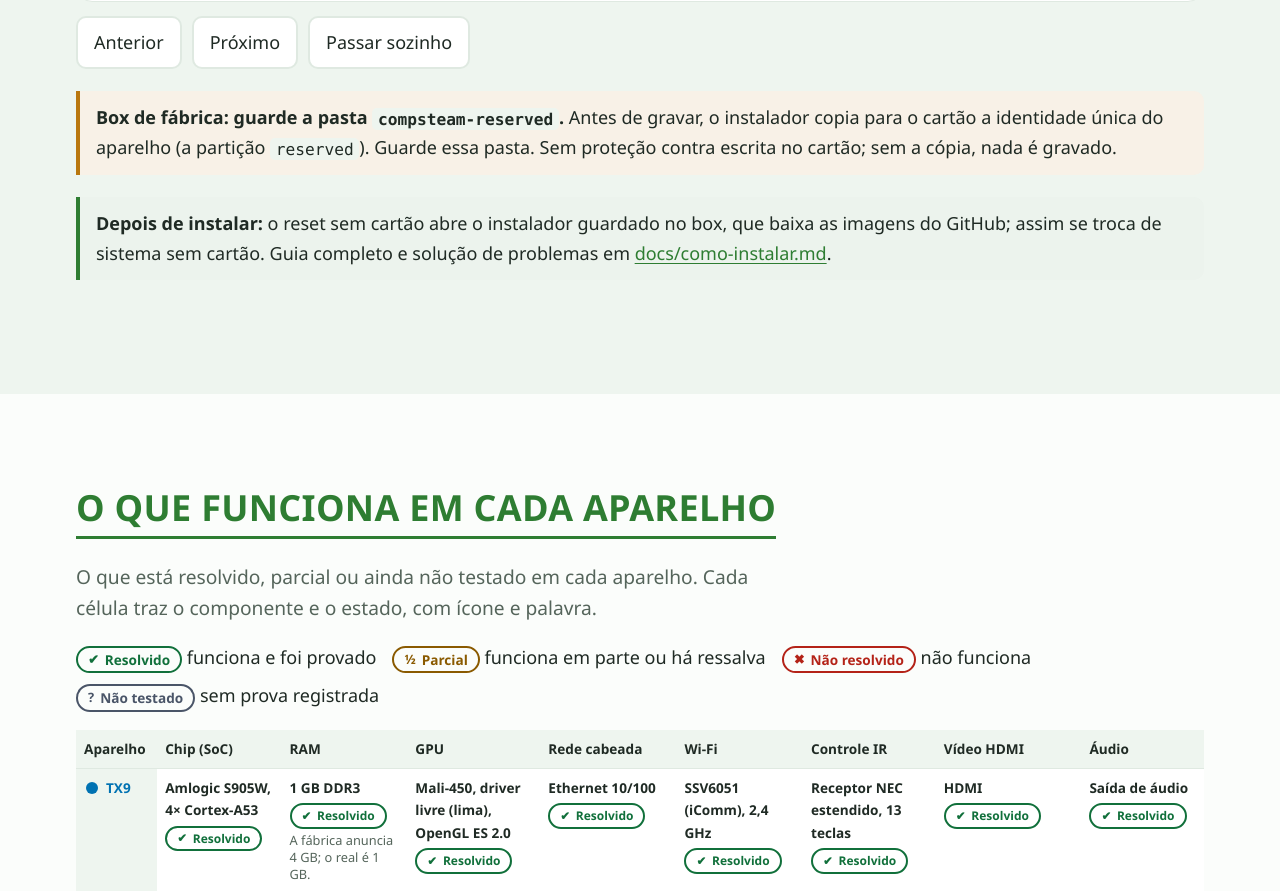
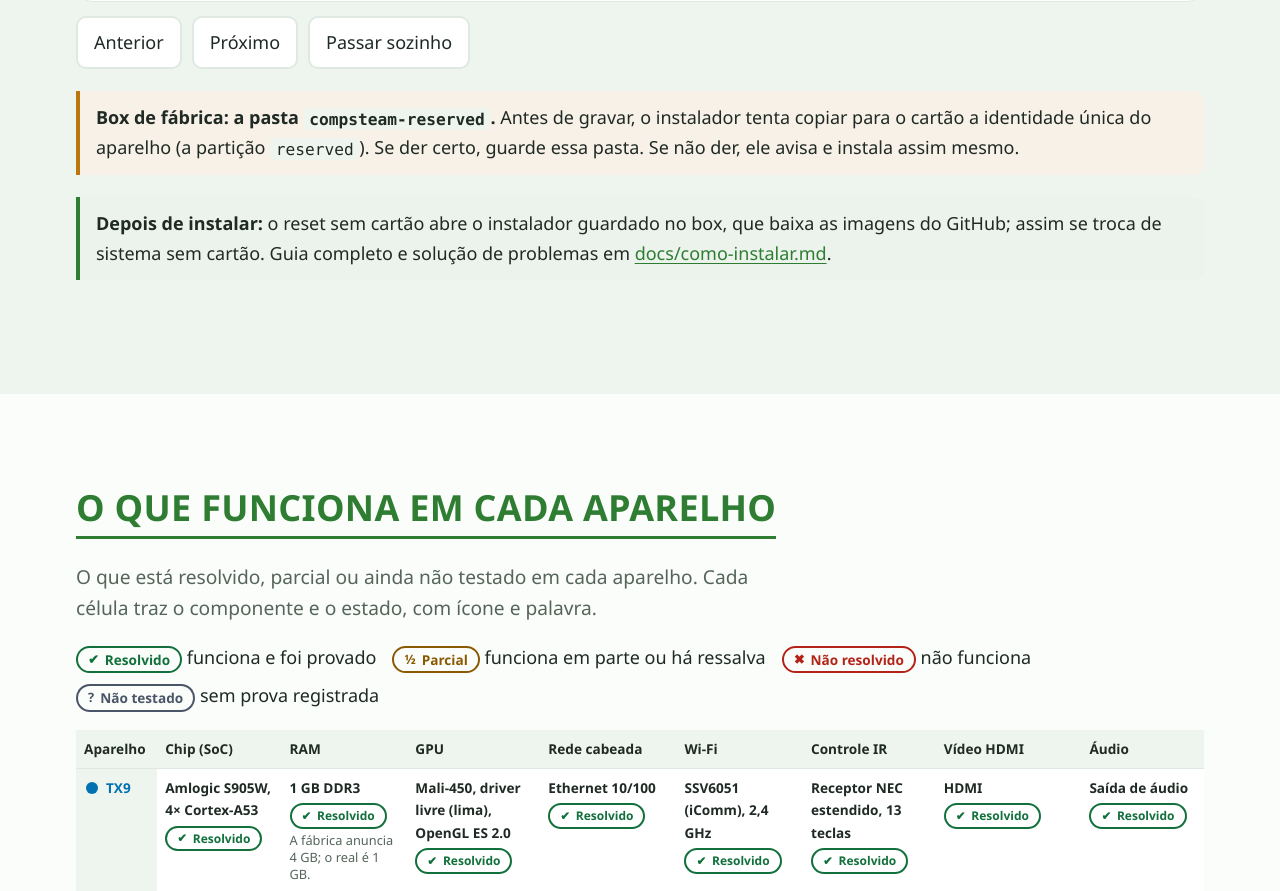
Before and after one commit to rbeninca/tvbox, a plain HTML site: page index.html in a window 1280 px wide. Shown: the part 10115-11006 px from the top of the page. Drawn offline with Linux system fonts and the light colour scheme.

Commit message:
Box de fábrica: a cópia da reserved é tentativa; sem ela o instalador avisa e instala

```diff
--- a/index.html
+++ b/index.html
@@ -298,7 +298,7 @@
 <div class="figs dois"><figure class="shot"><img src="imgs/compsteam/instalador-fim.png" width="1280" height="720" loading="lazy" alt="Tela do instalador com tudo gravado e conferido, reiniciando no sistema novo"><figcaption>Fim da instalação.</figcaption></figure><figure class="shot"><img src="imgs/compsteam/educacao-area-de-trabalho.png" width="1280" height="720" loading="lazy" alt="Primeira tela do sistema novo: a área de trabalho do CompSTEAM Educação"><figcaption>O sistema novo (Educação).</figcaption></figure></div></li>
 </ol>
 <div class="ctl" id="ctl-passos"><button type="button" id="p-ant">Anterior</button><button type="button" id="p-prox">Próximo</button><button type="button" id="p-auto" aria-pressed="false">Passar sozinho</button><span class="visually-hidden" id="passo-vivo" aria-live="polite"></span></div>
-<div class="note"><strong>Box de fábrica: guarde a pasta <code>compsteam-reserved</code>.</strong> Antes de gravar, o instalador copia para o cartão a identidade única do aparelho (a partição <code>reserved</code>). Guarde essa pasta. Sem proteção contra escrita no cartão; sem a cópia, nada é gravado.</div>
+<div class="note"><strong>Box de fábrica: a pasta <code>compsteam-reserved</code>.</strong> Antes de gravar, o instalador tenta copiar para o cartão a identidade única do aparelho (a partição <code>reserved</code>). Se der certo, guarde essa pasta. Se não der, ele avisa e instala assim mesmo.</div>
 <div class="note ok"><strong>Depois de instalar:</strong> o reset sem cartão abre o instalador guardado no box, que baixa as imagens do GitHub; assim se troca de sistema sem cartão. Guia completo e solução de problemas em <a href="https://github.com/rbeninca/tvbox/blob/main/docs/como-instalar.md">docs/como-instalar.md</a>.</div>
 </div>
 
```
Also changed, not shown: 3 other files.
